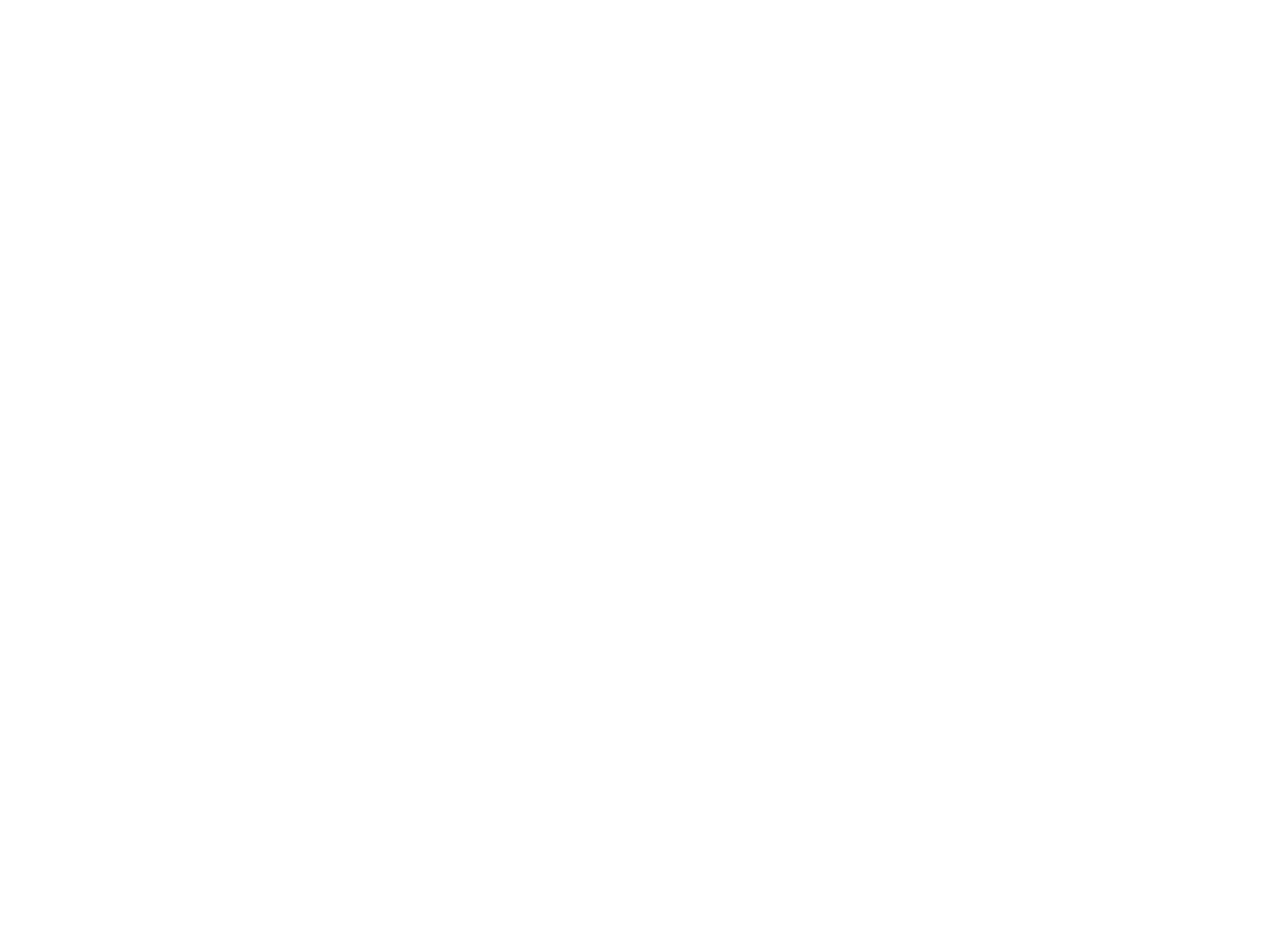
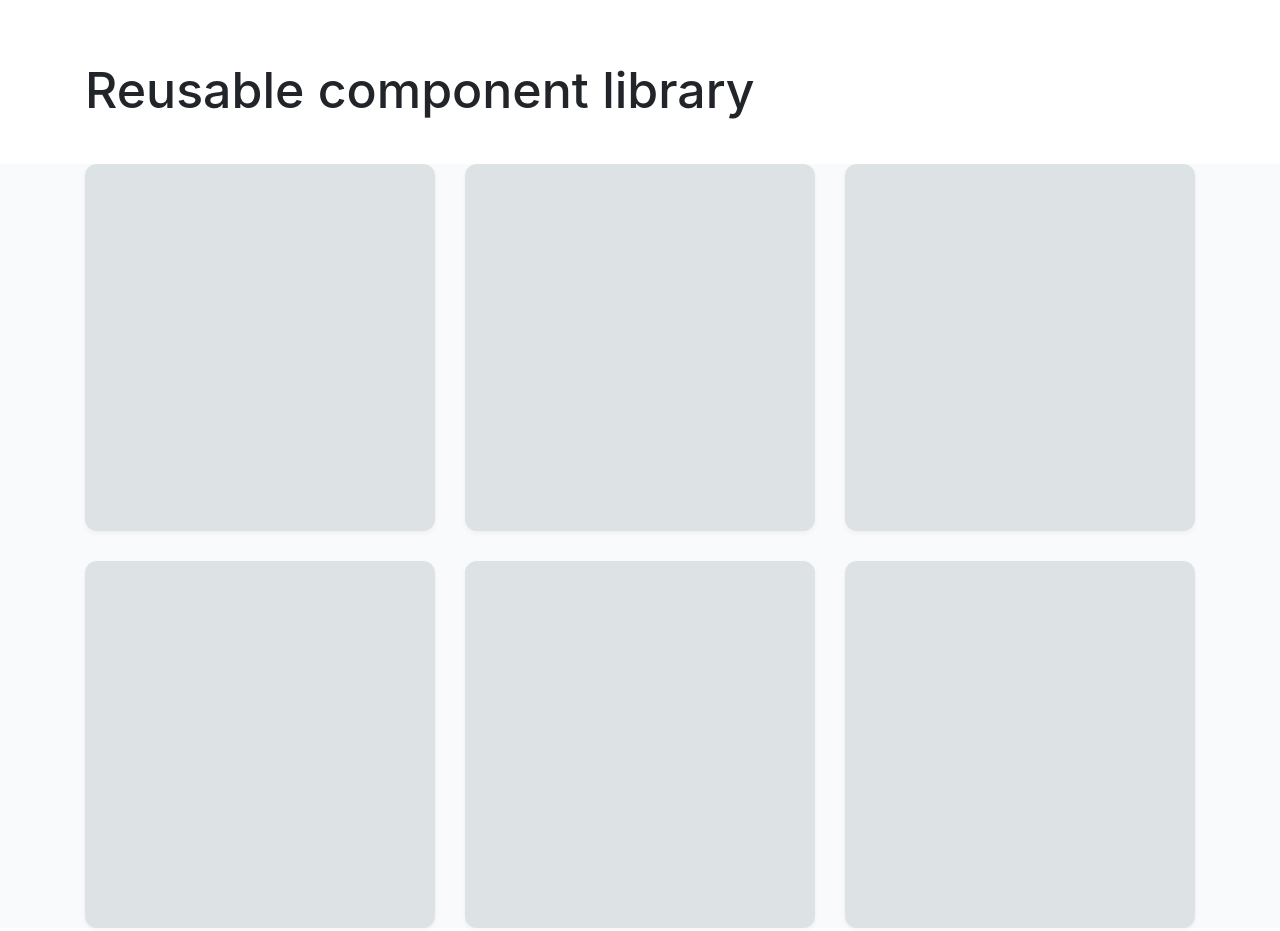
Before and after one commit to js-tasks-ru/htmlcss-20220210_daria-kuzina-e, a website: page index.html in a window 1280 px wide. Before the commit the page ends 800 px from the top, so only its background shows below. Drawn offline with nearby package versions, Linux system fonts and the light colour scheme.

Commit message:
00 main page

```diff
--- a/assets/css/main.css
+++ b/assets/css/main.css
@@ -1,4 +1,12 @@
 @import '../fonts/fonts.css';
+@import url(https://cdnjs.cloudflare.com/ajax/libs/normalize/8.0.1/normalize.min.css);
+
+@import "../../components/header/header.css";
+@import "../../components/preview/preview.css";
+@import "../../components/preview/preview.css";
+@import "../../components/footer/footer.css";
+@import "../../components/container/container.css";
+
 
 :root {
     --white: #ffffff;
--- /dev/null
+++ b/components/container/container.css
@@ -0,0 +1,13 @@
+
+.container{
+    max-width: 1110px;
+    margin: 0 auto;
+}
+
+.card{
+    background-color: #dde2e5;
+    box-shadow: 0px 2px 4px rgba(33, 36, 41, 0.05);
+    border-radius: 12px;
+    height: 367px;
+    flex-basis: 350px;
+}
--- /dev/null
+++ b/components/footer/footer.css
@@ -0,0 +1,5 @@
+.footer{
+    height: 100px;
+    background-color: #fff;
+
+}
--- /dev/null
+++ b/components/header/header.css
@@ -0,0 +1,16 @@
+
+.header{
+    height: 100px;
+    background-color: #ffffff;
+    padding: 24px 0 40px;
+
+}
+
+.header__titel{
+    font-family: Inter;
+    font-style: normal;
+    font-weight: 500;
+    font-size: 50px;
+    line-height: 64px;
+    color: #212429;
+}
--- /dev/null
+++ b/components/preview/preview.css
@@ -0,0 +1,17 @@
+.preview{
+    background-color: #F9FAFC;
+    min-height: 400px;
+
+}
+
+.preview__inner{
+    display: flex;
+    justify-content: space-between;
+    gap: 30px;
+    flex-flow: row wrap;
+}
+
+
+.preview__inner-card{
+    width: 33.3333%;
+}
--- a/index.html
+++ b/index.html
@@ -5,6 +5,25 @@
         <link rel="stylesheet" href="./assets/css/main.css">
     </head>
     <body>
+        <header class="header">
+                    <div class="container">
+                        <h1 class="header__titel">Reusable component library</h1>
+                    </div>
+                </header>
 
+                <main class="preview">
+                    <div class="container">
+                        <div class="preview__inner">
+                            <div class="card preview__inner-card"></div>
+                            <div class="card  preview__inner-card"></div>
+                            <div class="card  preview__inner-card"></div>
+                            <div class="card  preview__inner-card"></div>
+                            <div class="card  preview__inner-card"></div>
+                            <div class="card preview__inner-card"></div>
+                        </div>
+                    </div>
+                </main>
+
+              <footer class="footer"></footer>
     </body>
 </html>
```
